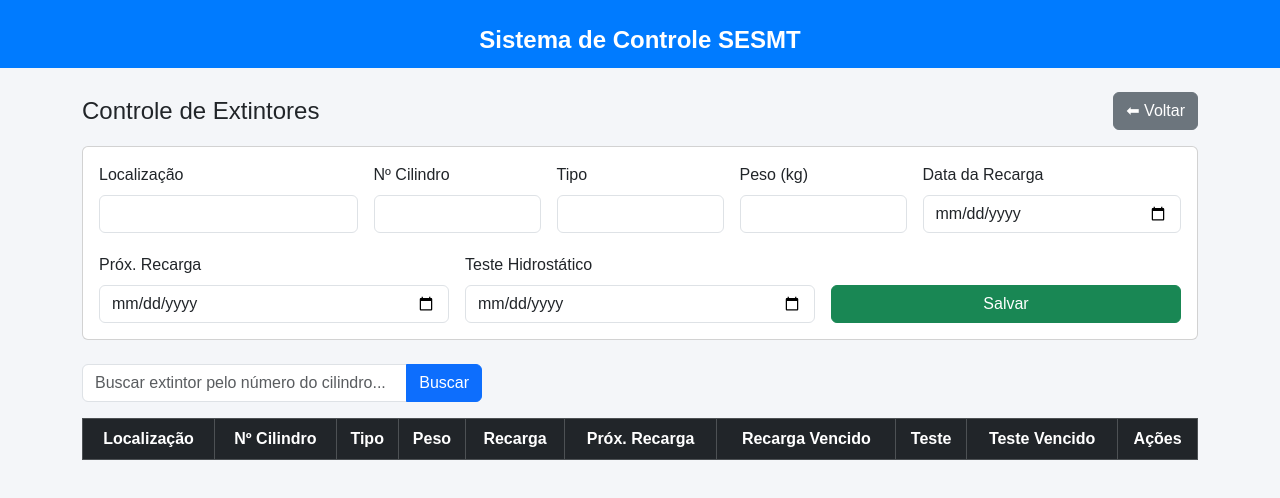
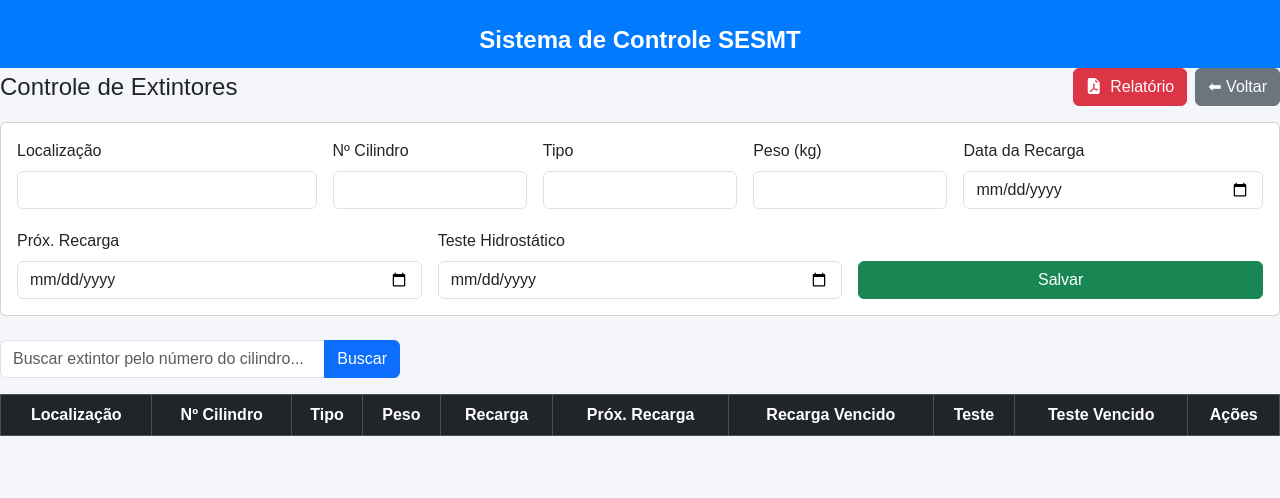
Before and after one commit to marcelotsstsilva-maker/seguranca, a website: page frontend/extintores.html in a window 1280 px wide. Shown: the part 88-586 px from the top of the page. Drawn offline with nearby package versions, Linux system fonts and the light colour scheme; no server answers.

Commit message:
Add files via upload

```diff
--- a/frontend/extintores.html
+++ b/frontend/extintores.html
@@ -34,11 +34,22 @@
 
   <div class="system-title">Sistema de Controle SESMT</div>
 
-  <div class="container py-4">
-    <div class="d-flex justify-content-between align-items-center mb-3">
-      <h4 class="mb-0">Controle de Extintores</h4>
-      <button class="btn btn-secondary" onclick="window.location.href='principal.html'">⬅ Voltar</button>
-    </div>
+<div class="d-flex justify-content-between align-items-center mb-3">
+  <h4 class="mb-0">Controle de Extintores</h4>
+
+  <div class="d-flex gap-2">
+    <!-- Botão Relatório -->
+    <button class="btn btn-danger" onclick="window.open('/relatorio/extintores', '_blank')">
+      <i class="bi bi-file-earmark-pdf-fill me-1"></i> Relatório
+    </button>
+
+    <!-- Botão Voltar -->
+    <button class="btn btn-secondary" onclick="window.location.href='principal.html'">
+      ⬅ Voltar
+    </button>
+  </div>
+</div>
+
 
     <!-- Formulário principal -->
     <form id="formExtintor" class="card p-3 mb-4">
```
